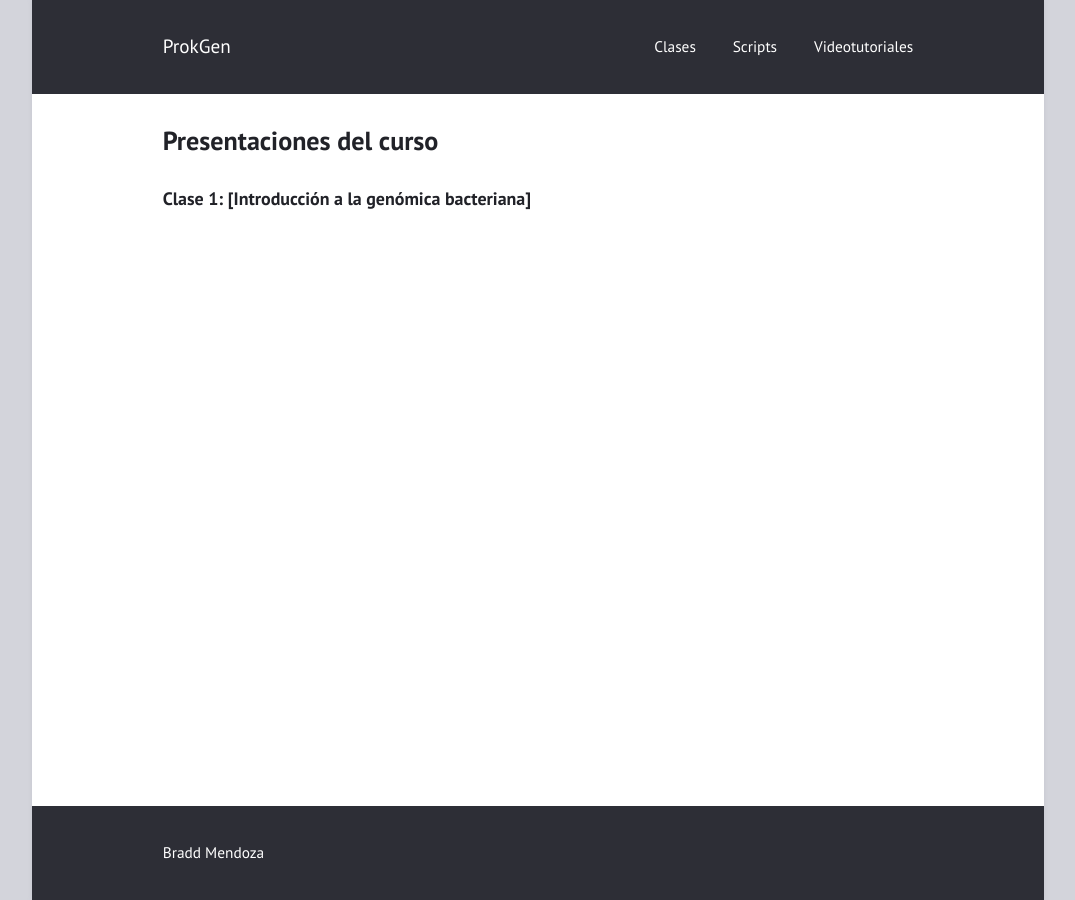
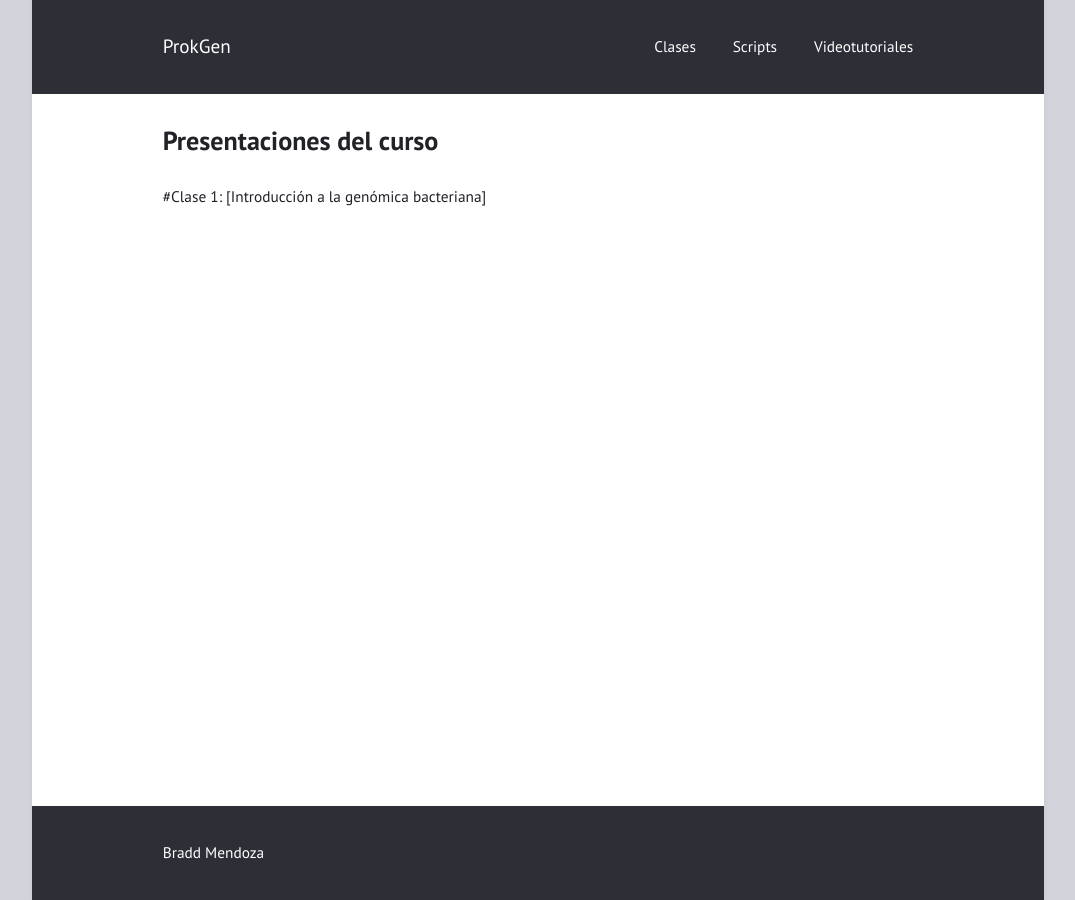
Before and after one commit to braddmg/GenPro, a Jekyll site: the page built from Clases.md, in a window 1280 px wide. Shown: the whole page, without its empty margins (102-1177 px from the left). Built offline with Jekyll 4.4.1, drawn with Linux system fonts in a browser that asks for light colours.

Commit message:
Update Clases.md

```diff
--- a/Clases.md
+++ b/Clases.md
@@ -4,7 +4,9 @@ layout: post
 ---
 <html>
   <article>
- <h1> Clase 1: [Introducción a la genómica bacteriana] </h1>
+    <p>
+#Clase 1: [Introducción a la genómica bacteriana]
+      </p>
     </article>
 </html>
 
```
